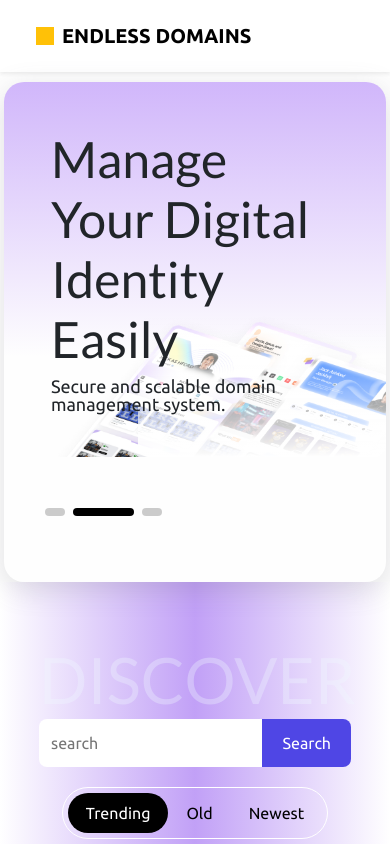
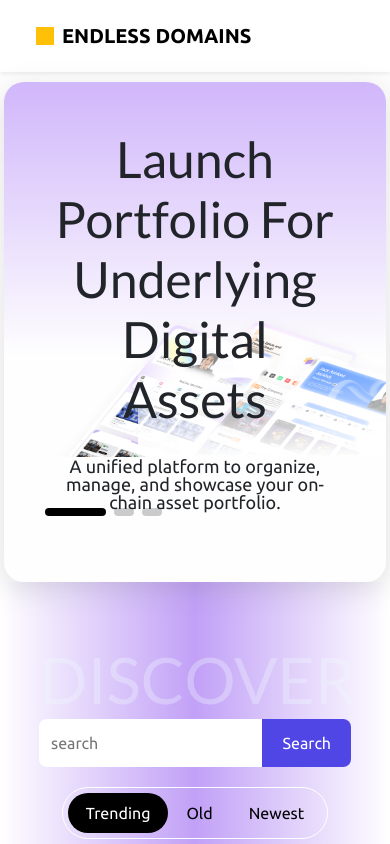
Before and after one commit to sanjeevkumar70/endless-domains-master, a Next.js app: page / in a window 390 px wide. Shown: the top 844 px of the page. Built offline with nearby package versions, Linux system fonts and the light colour scheme.

Commit message:
code added

```diff
--- a/src/app/globals.css
+++ b/src/app/globals.css
@@ -315,8 +315,21 @@ h6 {
 
 
 @media(max-width:960px) {
+  .hero {
+    display: flex;
+    align-items: center;
+    justify-content: center;
+  }
+
+  .hero .hero-content {
+    text-align: center;
+  }
+
   .hero-wrapper-version1 .hero-content {
     padding: 47px;
+    display: flex;
+    flex-direction: column;
+    gap: 20px;
   }
 
   .tabs-container .search-box {
--- a/src/components/UI/HeroSlider.tsx
+++ b/src/components/UI/HeroSlider.tsx
@@ -41,7 +41,7 @@ const HeroSlider = () => {
         modules={[Pagination, Autoplay]}
         slidesPerView={1}
         pagination={{ clickable: true }}
-        autoplay={true}
+        autoplay={false}
         loop
       >
         {slides.map((slide, index) => (
```
